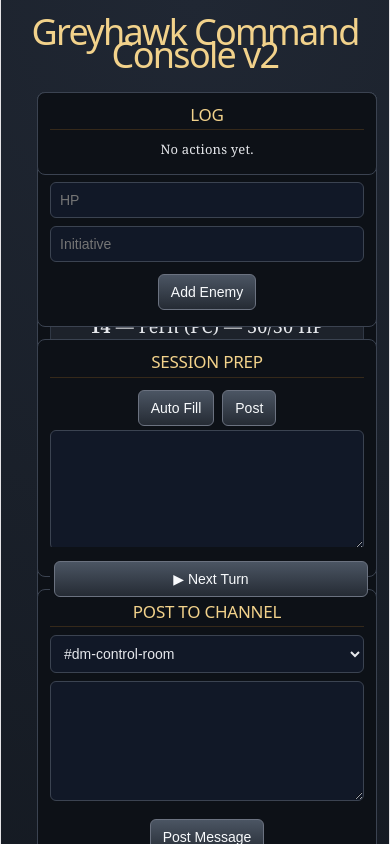
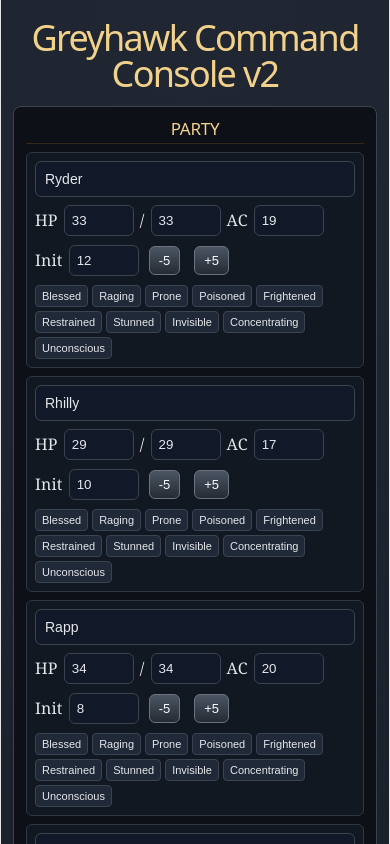
Before and after one commit to hahnfahn-web/greyhawk-console, a React (Vite) app: page / in a window 390 px wide. Shown: the top 844 px of the page. Built offline with nearby package versions, Linux system fonts and the light colour scheme.

Commit message:
Fix mobile layout

```diff
--- a/src/App.jsx
+++ b/src/App.jsx
@@ -300,12 +300,20 @@ Earth Node Progress: ${nodeProgress}%`;
 
   const layoutStyle = isMobile ? mobileGridStyle : desktopGridStyle;
 
+const leftStyle = isMobile ? mobileSectionStyle : leftColumnStyle;
+const topStyle = isMobile ? mobileSectionStyle : topBarStyle;
+const centerStyle = isMobile ? mobileSectionStyle : centerColumnStyle;
+const rightStyle = isMobile ? mobileSectionStyle : rightColumnStyle;
+const bottomStyle = isMobile ? mobileSectionStyle : bottomBarStyle;
+
   return (
     <div style={pageStyle}>
-      <h1 style={titleStyle}>Greyhawk Command Console v2</h1>
+      <h1 style={isMobile ? mobileTitleStyle : titleStyle}>
+  Greyhawk Command Console v2
+</h1>
 
       <main style={layoutStyle}>
-        <div style={leftColumnStyle}>
+        <div style={leftStyle}>
           <PartyPanel
             party={party}
             updatePartyField={updatePartyField}
@@ -321,7 +329,7 @@ Earth Node Progress: ${nodeProgress}%`;
           />
         </div>
 
-        <div style={topBarStyle}>
+        <div style={topStyle}>
           <Panel title="Discord Bridge">
             <input style={inputStyle} value={bridgeUrl} onChange={(e) => setBridgeUrl(e.target.value)} />
             <input style={inputStyle} type="password" value={apiKey} onChange={(e) => setApiKey(e.target.value)} />
@@ -344,7 +352,7 @@ Earth Node Progress: ${nodeProgress}%`;
           </Panel>
         </div>
 
-        <div style={centerColumnStyle}>
+        <div style={centerStyle}>
           <CombatPanel
             round={round}
             active={active}
@@ -356,7 +364,7 @@ Earth Node Progress: ${nodeProgress}%`;
           />
         </div>
 
-        <div style={rightColumnStyle}>
+        <div style={rightStyle}>
           <EnemiesPanel
             enemies={enemies}
             enemyForm={enemyForm}
@@ -390,7 +398,7 @@ Earth Node Progress: ${nodeProgress}%`;
           </Panel>
         </div>
 
-        <div style={bottomBarStyle}>
+        <div style={bottomStyle}>
           <Panel title="Log">
             <div style={logBoxStyle}>
               {log.length === 0 ? <p>No actions yet.</p> : log.map((l, i) => <div key={i}>• {l}</div>)}
@@ -558,6 +566,21 @@ const mobileGridStyle = {
   display: "grid",
   gridTemplateColumns: "1fr",
   gap: 12,
+};
+
+const mobileSectionStyle = {
+  display: "grid",
+  gap: 12,
+  alignContent: "start",
+  minWidth: 0,
+};
+
+const mobileTitleStyle = {
+  textAlign: "center",
+  color: "#f2d28b",
+  margin: "8px 0 14px",
+  fontSize: 36,
+  lineHeight: 1,
 };
 
 const leftColumnStyle = {
```
